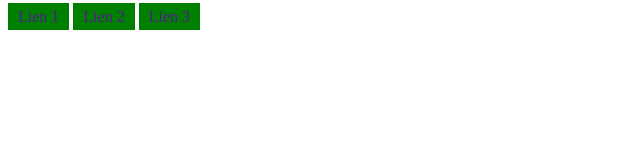
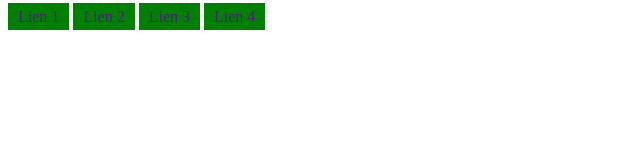
Before and after one commit to Alioun-tech/Git_Project, a plain HTML site: page index.html in a window 1280 px wide. Shown: the whole page, without its empty margins (0-640 px from the left). Drawn offline with Linux system fonts and the light colour scheme; files that its build step writes are made by us from their sources.

Commit message:
quatrieme liens

```diff
--- a/index.html
+++ b/index.html
@@ -10,5 +10,8 @@
 <a href="">Lien 1</a>
 <a href="">Lien 2</a>
 <a href="">Lien 3</a>
+
+<a href="">Lien 4</a>
+
 </body>
 </html>
```
